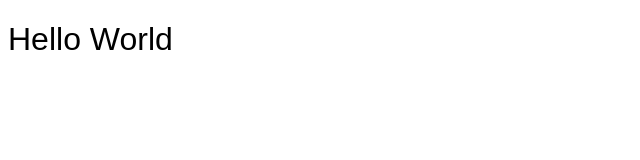
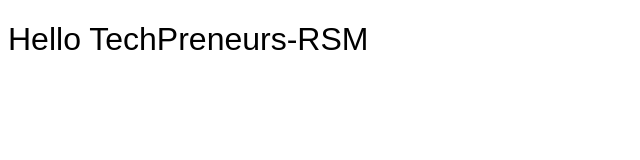
Before and after one commit to techpreneurs-rsm/FiveRupeeProject, a plain HTML site: page index.html in a window 1280 px wide. Shown: the whole page, without its empty margins (0-640 px from the left). Drawn offline with Linux system fonts and the light colour scheme.

Commit message:
FiveRupee Project commit 2

```diff
--- a/index.html
+++ b/index.html
@@ -15,5 +15,5 @@
 <body>
 
     <h1>
-        Hello World
+        Hello TechPreneurs-RSM
     </h1>
```
